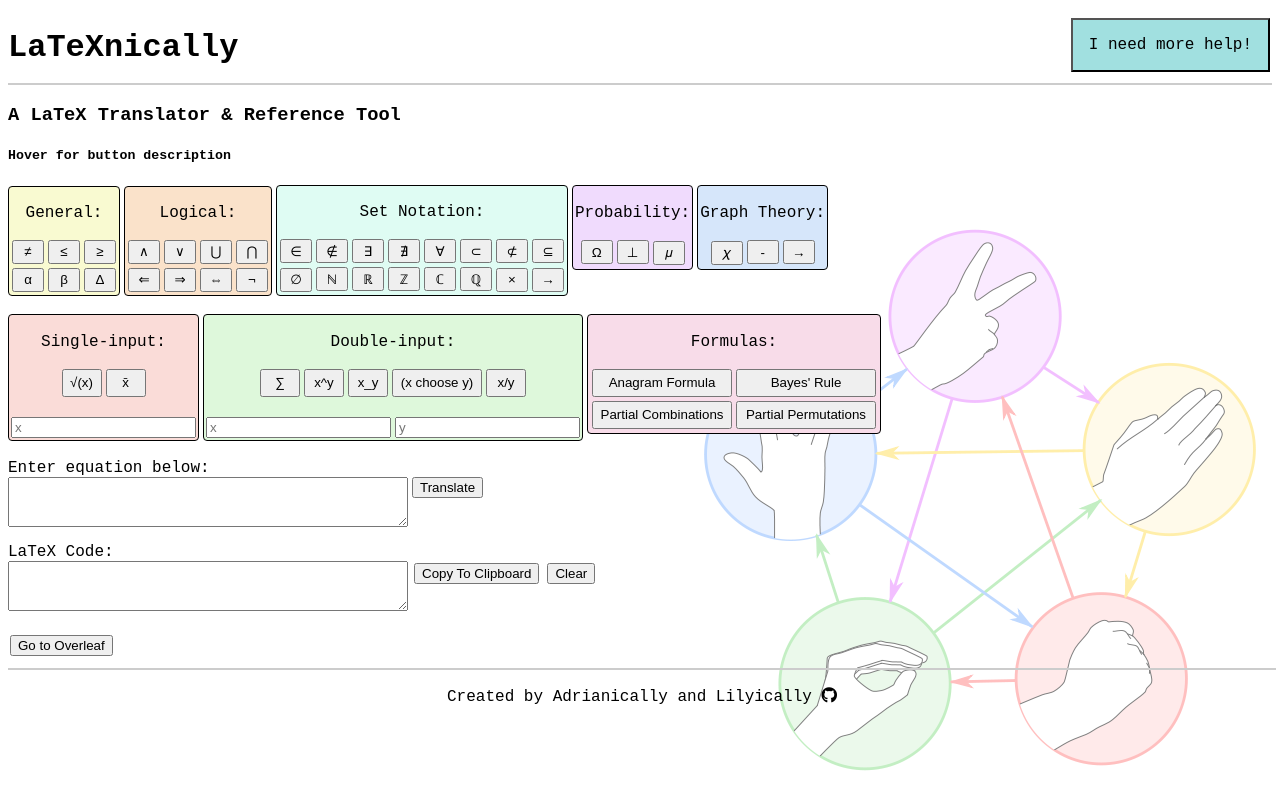
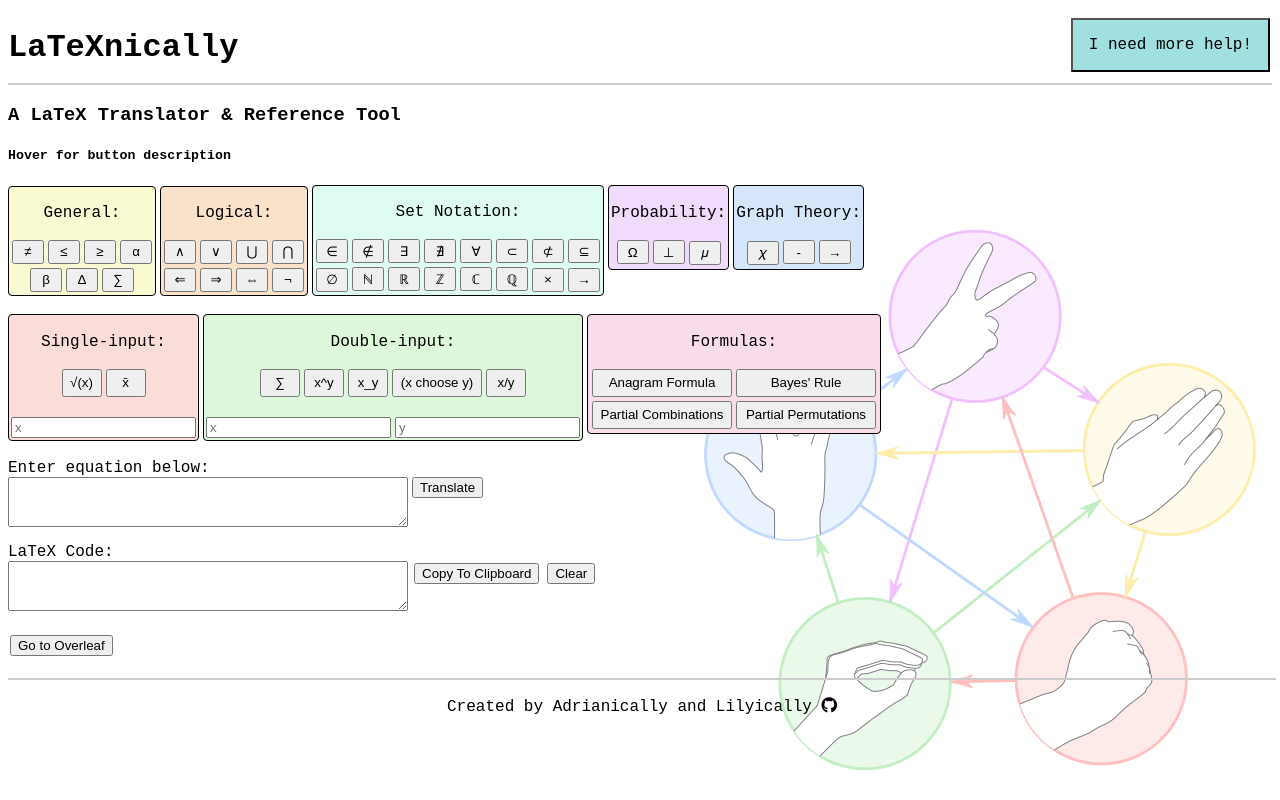
Before and after one commit to a-binkley/LaTeXnically, a plain HTML site: page index.html in a window 1280 px wide. Drawn offline with nearby package versions, Linux system fonts and the light colour scheme.

Commit message:
fixed footer added sigma button

```diff
--- a/LatexScript.js
+++ b/LatexScript.js
@@ -13,7 +13,8 @@ const generalCommands = [
   new LatexCommand("Greater Than or Equal To", "≥", "≥", "General/Mathematical", "\\geq"),
   new LatexCommand("Alpha", "α", "α", "General/Mathematical", "\\alpha"),
   new LatexCommand("Beta", "β", "β", "General/Mathematical", "\\beta"),
-  new LatexCommand("Delta", "Δ", "Δ", "General/Mathematical", "\\Delta")
+  new LatexCommand("Delta", "Δ", "Δ", "General/Mathematical", "\\Delta"),
+  new LatexCommand("Sum (Sigma)", "∑", "∑", "General/Mathematical", "\\sum"),
 ];
 
 const logicalCommands = [
--- a/LatexStyle.css
+++ b/LatexStyle.css
@@ -83,5 +83,6 @@ footer{
     font-family: 'Courier New', Courier, monospace;
     padding: 2px;
     width: 100%;
-    margin-top: 10px;
+    height:50px;
+    margin-top: 20px;
 }
```
